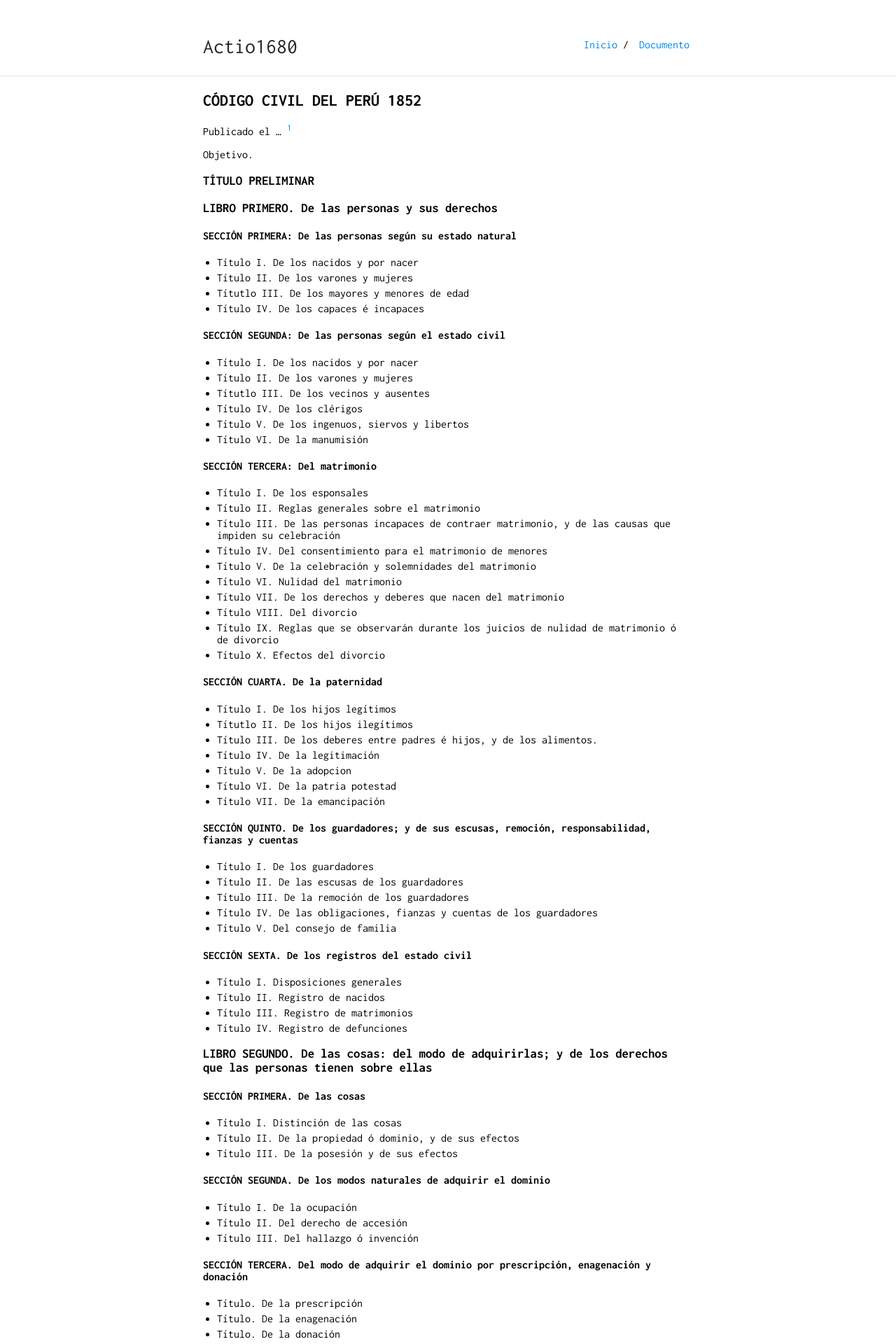
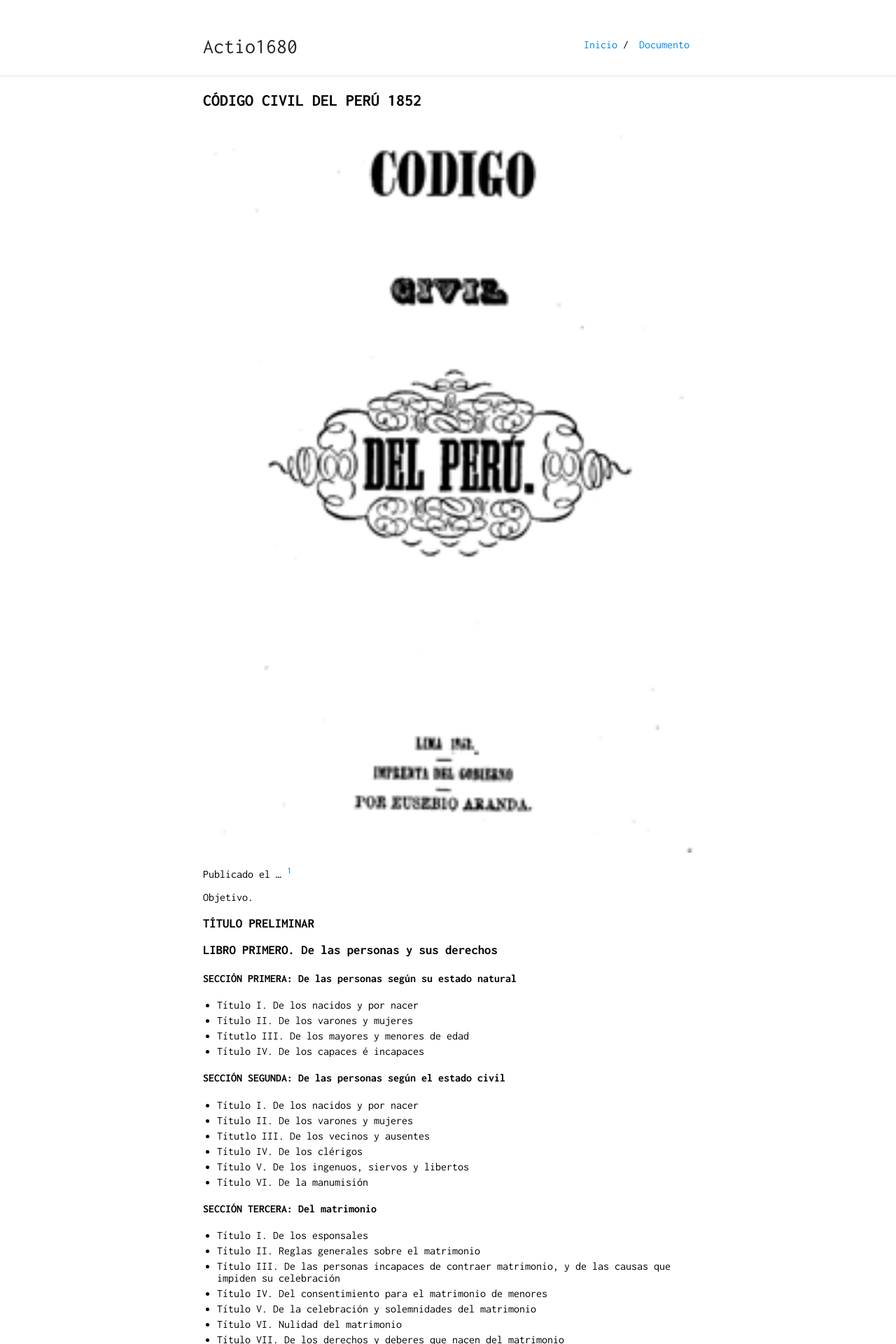
Before and after one commit to actio1680/actio1680.github.io, a Jekyll site: the page built from cc1852.md, in a window 1280 px wide. Shown: the top 1920 px of the page at 70% size. Built offline with Jekyll 4.4.1, drawn with Linux system fonts in a browser that asks for light colours; our own code applies the rules of GitHub Pages for plain Markdown files.

Commit message:
Update cc1852.md

```diff
--- a/cc1852.md
+++ b/cc1852.md
@@ -2,6 +2,8 @@
 layout: default
 ---
 ## CÓDIGO CIVIL DEL PERÚ 1852
+![Código Civil del Perú 1852](https://github.com/actio1680/actio1680.github.io/blob/main/_image/portadacc1852.png)
+
 Publicado el ... [^1]
 
 Objetivo.
```
